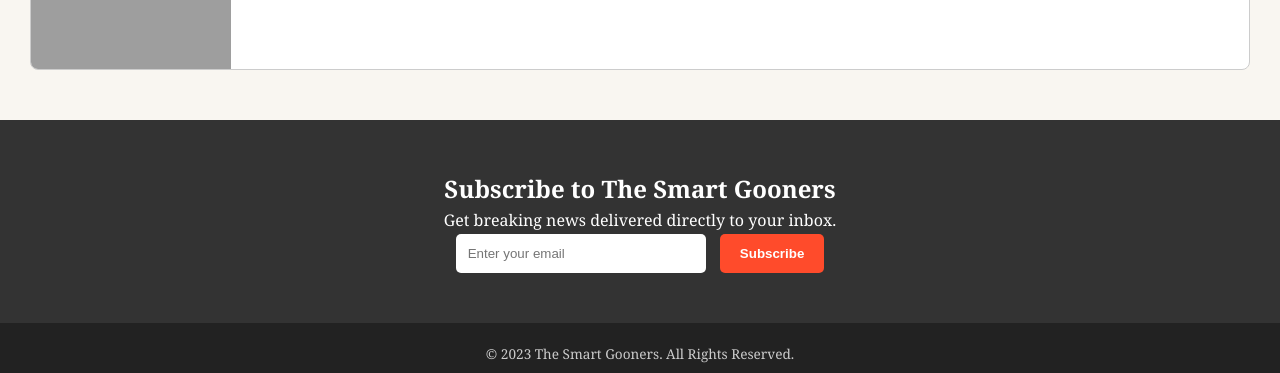
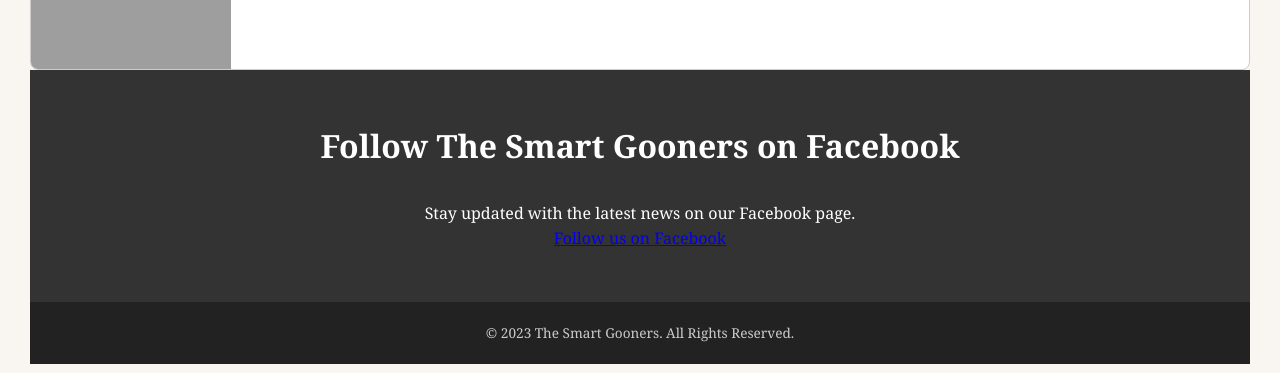
Before and after one commit to thesmartgooners1/thesmartgooners.online, a plain HTML site: page index.html in a window 1280 px wide. Shown: the part 1601-1974 px from the top of the page. Drawn offline with Linux system fonts and the light colour scheme; grey boxes are pictures that could not be loaded.

Commit message:
Update index.html

```diff
--- a/index.html
+++ b/index.html
@@ -76,15 +76,13 @@
         </div>
       </article>
     </div>
-  </section>
+ <!-- Facebook Link -->
+<section class="newsletter">
+  <h2>Follow The Smart Gooners on Facebook</h2>
+  <p>Stay updated with the latest news on our Facebook page.</p>
+  <a href="https://www.facebook.com/TheSmartGooners" target="_blank" class="facebook-button">Follow us on Facebook</a>
+</section>
 
-  <!-- Newsletter -->
-  <section class="newsletter">
-    <h2>Subscribe to The Smart Gooners</h2>
-    <p>Get breaking news delivered directly to your inbox.</p>
-    <input type="email" placeholder="Enter your email">
-    <button>Subscribe</button>
-  </section>
 
   <footer>
     <p>&copy; 2023 The Smart Gooners. All Rights Reserved.</p>
```
